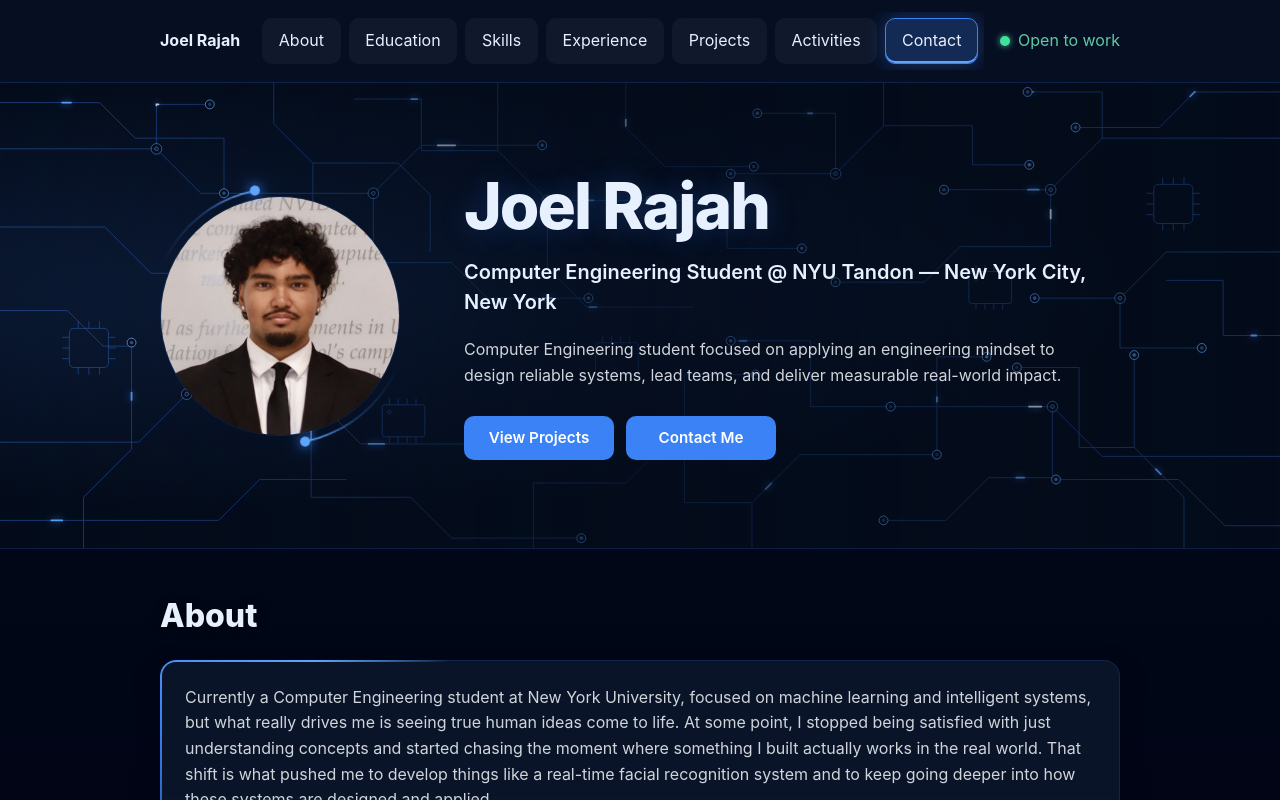
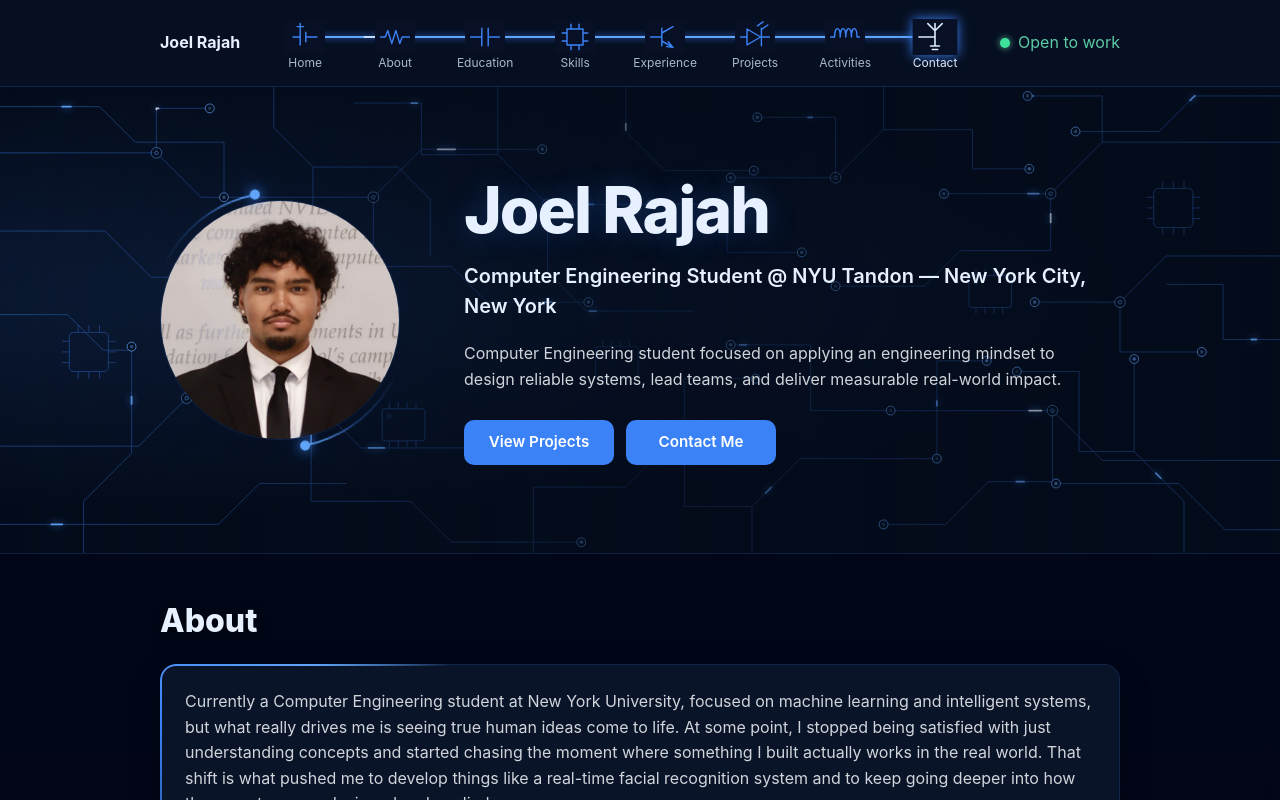
Before and after one commit to joelrajah08/joelrajah08.github.io, a React (Create React App) app: page / in a window 1280 px wide. Shown: the top 800 px of the page. Built offline with nearby package versions, Linux system fonts and the light colour scheme.

Commit message:
Redesign navigation as an animated circuit route

```diff
--- a/src/App.css
+++ b/src/App.css
@@ -321,3 +321,30 @@ a:focus-visible, button:focus-visible, [role="button"]:focus-visible {
 .section-background[data-section="projects"] .circuit-packet { stroke-width: 2.5; }
 .surface-card { background: rgba(11,23,44,0.88); backdrop-filter: blur(6px); -webkit-backdrop-filter: blur(6px); }
 .section-heading { text-shadow: 0 2px 10px rgba(0,0,0,0.65); }
+
+/* A compact, horizontally scrollable circuit route with real anchor links. */
+.nav-inner { padding-top: 6px; padding-bottom: 6px; }
+.circuit-navigation { overflow-x: auto; scrollbar-width: thin; padding: 4px; }
+.circuit-route { position: relative; display: flex; min-width: 640px; width: 100%; }
+.nav-wire { position: absolute; inset: 0; width: 100%; height: 54px; pointer-events: none; overflow: visible; }
+.nav-wire-base { fill: none; stroke: var(--glow-primary); stroke-width: 1.5; opacity: 0.35; }
+.nav-wire-progress { fill: none; stroke: var(--glow-light); stroke-width: 2; filter: drop-shadow(0 0 3px var(--glow-primary)); }
+.nav-current { fill: none; stroke: var(--glow-highlight); stroke-width: 2; stroke-dasharray: 3 97; animation: nav-current-flow 6s linear infinite; opacity: 0.8; }
+@keyframes nav-current-flow { from { stroke-dashoffset: 100; } to { stroke-dashoffset: 0; } }
+.nav-transfer { fill: var(--glow-highlight); filter: drop-shadow(0 0 5px var(--glow-light)); transition: transform 650ms ease-in-out; }
+.circuit-stop { flex: 1 0 80px; min-width: 0; display: flex; flex-direction: column; align-items: center; gap: 2px; padding: 11px 2px 4px; text-decoration: none; color: var(--muted); font-size: 0.75rem; line-height: 1.4; white-space: nowrap; border-radius: 6px; position: relative; }
+.nav-component { width: 32px; height: 32px; padding: 0 4px; background: #071024; overflow: visible; fill: none; stroke: var(--glow-primary); stroke-width: 1.8; stroke-linecap: round; stroke-linejoin: round; transform-origin: center; transition: transform 180ms ease, opacity 180ms ease; }
+.circuit-stop[aria-current="location"] { color: var(--text); }
+.circuit-stop[aria-current="location"] .nav-component { stroke: var(--glow-highlight); filter: drop-shadow(0 0 5px var(--glow-primary)); transform: scale(1.12); }
+.circuit-stop:hover .nav-component { stroke: var(--glow-light); filter: drop-shadow(0 0 3px var(--glow-primary)); animation: nav-component-flicker 350ms ease-out; }
+@keyframes nav-component-flicker { 0%,40% { opacity: 0.45; } 20%,60%,100% { opacity: 1; } }
+#home { scroll-margin-top: var(--nav-height, 80px); }
+@media (max-width: 700px) {
+  .circuit-route { min-width: 576px; }
+  .circuit-stop { flex-basis: 72px; }
+  .nav-component { width: 28px; height: 28px; padding-top: 2px; padding-bottom: 2px; }
+}
+@media (prefers-reduced-motion: reduce) {
+  .nav-current, .nav-transfer { display: none; }
+  .circuit-stop:hover .nav-component { animation: none; }
+}
--- a/src/Joel_Rajah_App.js
+++ b/src/Joel_Rajah_App.js
@@ -7,8 +7,10 @@ import experience from './data/experience';
 import activities from './data/activities';
 import HeroBanner from './components/HeroBanner';
 import SectionBackground from './components/SectionBackground';
+import CircuitNavigation from './components/CircuitNavigation';
 
 const navigation = [
+  ['home', 'Home'],
   ['about', 'About'],
   ['education', 'Education'],
   ['skills', 'Skills'],
@@ -112,19 +114,11 @@ function App() {
       <header className="site-nav" role="banner" ref={navRef}>
         <div className="container nav-inner">
           <div className="brand">Joel Rajah</div>
-          <nav aria-label="Primary navigation">
-            <ul className="nav-list">
-              {navigation.map(([id, label]) => (
-                <li key={id}>
-                  <a href={`#${id}`} aria-current={activeSection === id ? 'location' : undefined} onClick={() => {
-                    const section = document.getElementById(id);
-                    const bounds = section.getBoundingClientRect();
-                    if (bounds.top < window.innerHeight && bounds.bottom > 0) revealSection(section);
-                  }}>{label}</a>
-                </li>
-              ))}
-            </ul>
-          </nav>
+          <CircuitNavigation entries={navigation} activeSection={activeSection || 'home'} onNavigate={id => {
+            const section = document.getElementById(id);
+            const bounds = section.getBoundingClientRect();
+            if (bounds.top < window.innerHeight && bounds.bottom > 0) revealSection(section);
+          }} />
           <div className="status">
             <span className="status-dot" aria-hidden="true"></span>
             <span className="status-label">Open to work</span>
--- /dev/null
+++ b/src/components/CircuitNavigation.js
@@ -0,0 +1,99 @@
+import { useEffect, useRef, useState } from 'react';
+
+const symbols = {
+  home: 'M5 20H14M14 10V30M21 14V26M21 20H35M10 7H18M14 3V11',
+  about: 'M2 20H8L11 12L16 28L21 12L26 28L29 20H38',
+  education: 'M2 20H16M16 9V31M24 9V31M24 20H38',
+  skills: 'M10 10H30V30H10ZM15 4V10M25 4V10M15 30V36M25 30V36M4 15H10M4 25H10M30 15H36M30 25H36',
+  leadership: 'M2 20H16M16 9V31M16 15L30 7M16 25L30 33M24 26L30 33L22 32',
+  projects: 'M2 20H10M10 10L27 20L10 30ZM28 9V31M28 20H38M23 6L30 1M29 10L36 5',
+  activities: 'M2 20H7C7 6 14 6 14 20C14 6 21 6 21 20C21 6 28 6 28 20C28 6 35 6 35 20H38',
+  contact: 'M2 20H20M20 20V5M12 5L20 13L28 5M15 30H25M17 34H23M20 20V30',
+};
+
+export default function CircuitNavigation({ entries, activeSection, onNavigate }) {
+  const viewport = useRef(null);
+  const route = useRef(null);
+  const links = useRef([]);
+  const travelTimer = useRef(null);
+  const frame = useRef(null);
+  const pending = useRef(null);
+  const [litSection, setLitSection] = useState(activeSection);
+  const [pulse, setPulse] = useState(null);
+  const [positions, setPositions] = useState([]);
+
+  useEffect(() => {
+    const measure = () => setPositions(links.current.map(link => link.offsetLeft + link.offsetWidth / 2));
+    measure();
+    const observer = new ResizeObserver(measure);
+    observer.observe(route.current);
+    return () => observer.disconnect();
+  }, []);
+
+  useEffect(() => {
+    if (!pending.current) setLitSection(activeSection);
+  }, [activeSection]);
+
+  useEffect(() => {
+    const link = links.current[entries.findIndex(([id]) => id === litSection)];
+    if (!link) return;
+    const container = viewport.current;
+    const left = link.offsetLeft;
+    if (left < container.scrollLeft || left + link.offsetWidth > container.scrollLeft + container.clientWidth) {
+      container.scrollTo({ left: left - (container.clientWidth - link.offsetWidth) / 2,
+        behavior: window.matchMedia('(prefers-reduced-motion: reduce)').matches ? 'auto' : 'smooth' });
+    }
+  }, [litSection, entries]);
+
+  useEffect(() => () => {
+    window.clearTimeout(travelTimer.current);
+    window.cancelAnimationFrame(frame.current);
+  }, []);
+
+  function navigate(event, id, index) {
+    if (event.metaKey || event.ctrlKey || event.shiftKey || event.altKey || event.button !== 0) return;
+    onNavigate(id);
+    window.clearTimeout(travelTimer.current);
+    window.cancelAnimationFrame(frame.current);
+    const from = positions[entries.findIndex(([value]) => value === litSection)] || positions[0];
+    if (window.matchMedia('(prefers-reduced-motion: reduce)').matches || from === positions[index]) {
+      pending.current = null;
+      setPulse(null);
+      setLitSection(id);
+      return;
+    }
+    pending.current = id;
+    setPulse({ from, to: from });
+    frame.current = window.requestAnimationFrame(() => {
+      frame.current = window.requestAnimationFrame(() => setPulse({ from, to: positions[index] }));
+    });
+    travelTimer.current = window.setTimeout(() => {
+      pending.current = null;
+      setLitSection(id);
+      setPulse(null);
+    }, 650);
+  }
+
+  const activeIndex = Math.max(0, entries.findIndex(([id]) => id === litSection));
+  const start = positions[0] || 0;
+  const end = positions[positions.length - 1] || 0;
+  return (
+    <nav className="circuit-navigation" aria-label="Primary navigation" ref={viewport}>
+      <div className="circuit-route" ref={route}>
+        <svg className="nav-wire" aria-hidden="true" focusable="false">
+          <path className="nav-wire-base" d={`M${start} 27H${end}`} />
+          <path className="nav-wire-progress" d={`M${start} 27H${positions[activeIndex] || start}`} />
+          <path className="nav-current" d={`M${start} 27H${end}`} pathLength="100" />
+          {pulse && <circle className="nav-transfer" cx="0" cy="27" r="4" style={{ transform: `translateX(${pulse.to}px)` }} />}
+        </svg>
+        {entries.map(([id, label], index) => (
+          <a className="circuit-stop" href={`#${id}`} key={id} ref={element => { links.current[index] = element; }}
+            aria-current={litSection === id ? 'location' : undefined} onClick={event => navigate(event, id, index)}>
+            <svg className="nav-component" viewBox="0 0 40 40" aria-hidden="true" focusable="false"><path d={symbols[id]} /></svg>
+            <span>{label}</span>
+          </a>
+        ))}
+      </div>
+    </nav>
+  );
+}
--- a/src/components/HeroBanner.js
+++ b/src/components/HeroBanner.js
@@ -3,7 +3,7 @@ import CircuitBoard from './CircuitBoard';
 
 export default function HeroBanner() {
   return (
-    <section className="hero" aria-labelledby="hero-name">
+    <section id="home" className="hero" aria-labelledby="hero-name">
       <CircuitBoard />
       <div className="container hero-layout">
         <div className="portrait-frame">
```
Also changed, not shown: 11 other files (tests, documents, lock files or other folders).
